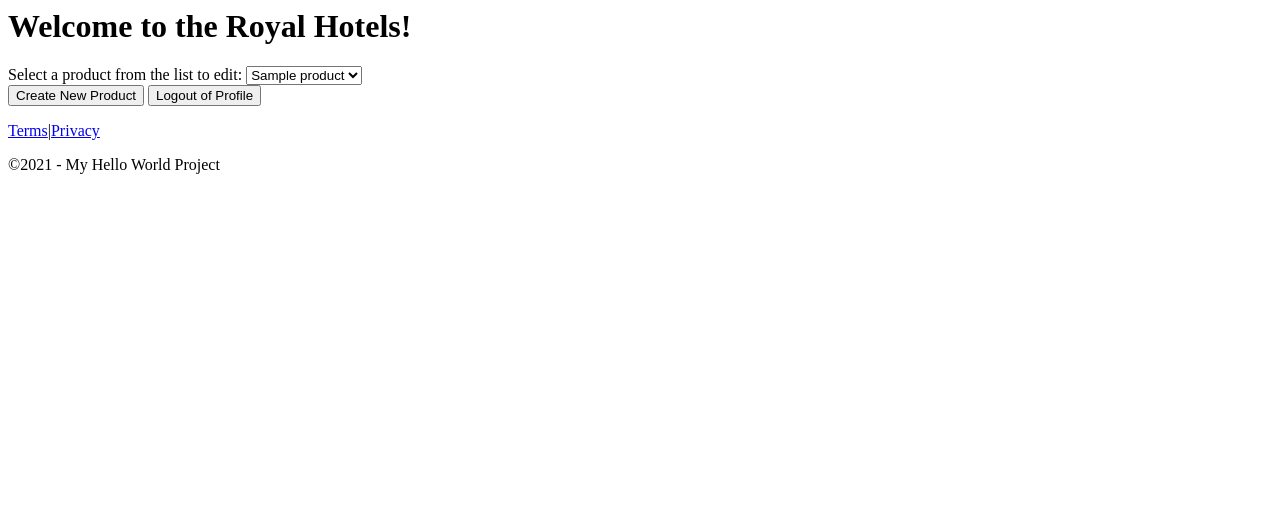
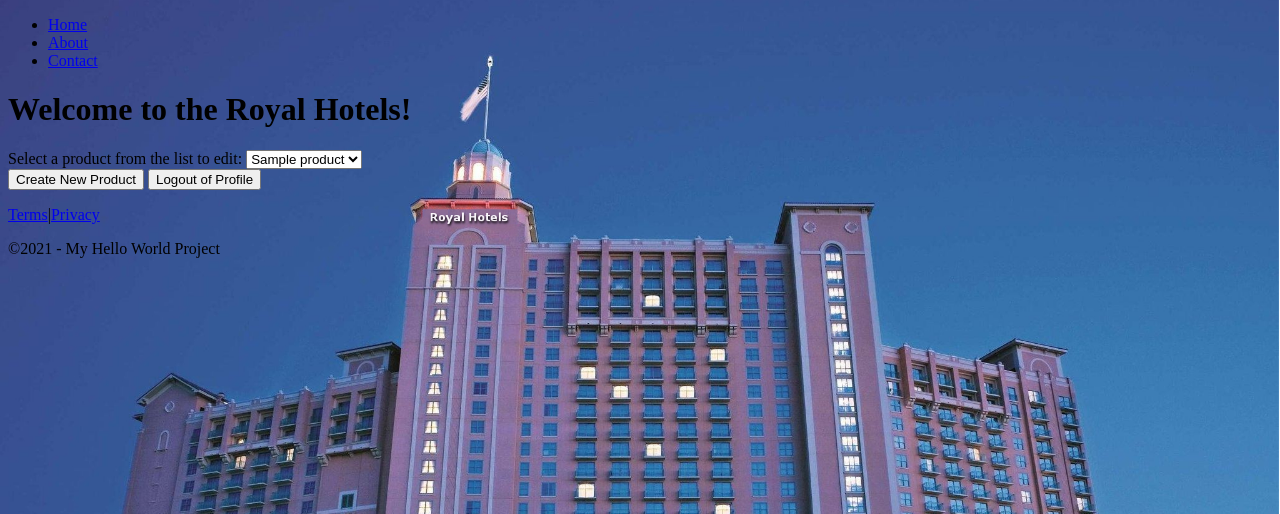
Before and after one commit to Amber-Russell/Python-Projects, a Django app: template python-projects/techproject/src/mainapp/products/templates/products/products_page.html in a window 1280 px wide. Shown: the top 514 px of the page. Run offline with Django 3.2, Linux system fonts and the light colour scheme; the template is opened without the code that fills it: most values are stand-ins (such as "Sample title", 1, 10 or a date in 2020).

Commit message:
hello world

```diff
--- a/python-projects/Hello_World/src/mainapp/Profiles/templates/base.html
+++ b/python-projects/Hello_World/src/mainapp/Profiles/templates/base.html
@@ -1,11 +1,18 @@
-<meta charset="UTF-8">
-        <title>{% block title %}{% endblock %}</title>
+{% load static %}
+<!DOCTYPE html>
+<html lang="en" class="bg_img">
+<html lang="en" class="bg_img">
+    <head>
+        <meta charset="UTF-8">
+        <title>Royal Hotels</title>
         <meta name="viewport" content="width=device=width, initial-scale=1">
         <link href="https://fonts.googleapis.com/css?family=Roboto" rel="stylesheet">
         <link href="//fonts.googleapis.com/css?family=Lobster&subset=latin,latin-ext" rel="stylesheet" type="text/css">
+        <link rel="stylesheet" type="text/css" href ="{% static 'resources/file.css' %}">
     </head>
 <body>
     <div class="page_container">
+        {% include "navbar.html" %}
         <header class="header-title">
             <h1>{% block header %}{% endblock %}</h1>
         </header>
--- a/python-projects/Hello_World/src/mainapp/mainapp/settings.py
+++ b/python-projects/Hello_World/src/mainapp/mainapp/settings.py
@@ -119,5 +119,7 @@ USE_TZ = True
 # https://docs.djangoproject.com/en/2.0/howto/static-files/
 
 STATIC_URL = '/static/'
-
+STATICFILES_DIRS = (
+    os.path.join(BASE_DIR, 'resources'),
+)
 DEFAULT_AUTO_FIELD = 'django.db.models.BigAutoField'
--- a/python-projects/Hello_World/src/mainapp/mainapp/views.py
+++ b/python-projects/Hello_World/src/mainapp/mainapp/views.py
@@ -3,8 +3,8 @@ from django.shortcuts import render
 
 
 def home(request):
-    users = ["Adam","Jerry", "Tommy", "Sarah","Tina"]
+    users = ["Adam", "Jerry", "Tommy", "Sarah", "Tina"]
     context = {
-        'users':users,
+        'users': users,
     }
     return render(request, "home.html", context)
--- /dev/null
+++ b/python-projects/Hello_World/src/mainapp/resources/file.css
@@ -0,0 +1,12 @@
+.bg_img {
+    background-color: lightblue;
+    background-image: url('/static/images/hotel_img3.jpg');
+    background-size: cover;
+    background-attachment:fixed;
+    background-position: center;
+    position: relative;
+    -webkit-background-size: cover;
+    -moz-background-size: cover;
+    -o-background-size: cover;
+    background-size: cover;
+}
--- a/python-projects/techproject/src/mainapp/mainapp/urls.py
+++ b/python-projects/techproject/src/mainapp/mainapp/urls.py
@@ -13,7 +13,7 @@ Including another URLconf
     1. Import the include() function: from django.urls import include, path
     2. Add a URL to urlpatterns:  path('blog/', include('blog.urls'))
 """
-from django.contrib.staticfiles.url import staticfiles_urlpatterns
+from django.contrib.staticfiles.urls import staticfiles_urlpatterns
 from django.contrib import admin
 from django.urls import path
 from . import views
```
Also changed, not shown: python-projects/Hello_World/src/mainapp/Profiles/migrations/0008_alter_profiles_title.py (added), python-projects/Hello_World/src/mainapp/Profiles/migrations/0009_alter_profiles_title.py (added), python-projects/Hello_World/src/mainapp/Profiles/migrations/0010_alter_profiles_title.py (added), python-projects/Hello_World/src/mainapp/db.sqlite3, python-projects/techproject/src/mainapp/db.sqlite3, python-projects/techproject/src/mainapp/products/migrations/0010_merge_0002_auto_20181101_2355_0009_alter_product_type.py (added), python-projects/techproject/src/mainapp/products/migrations/0011_alter_product_type.py (added).
